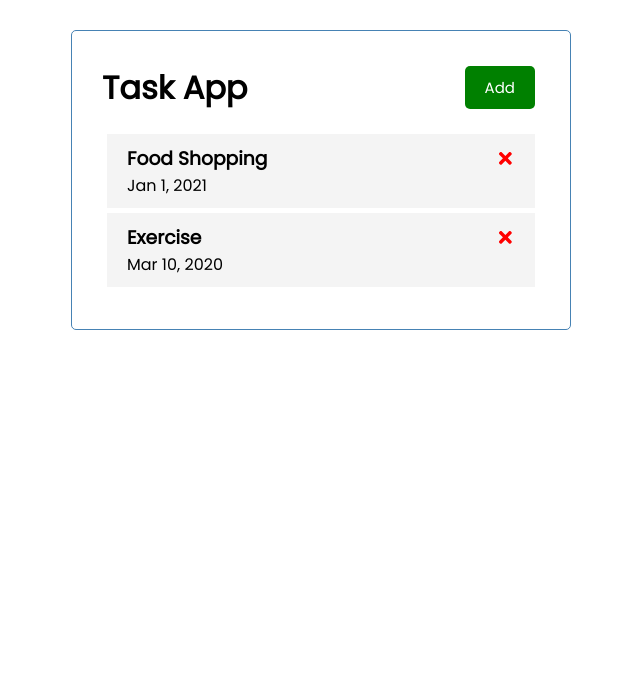
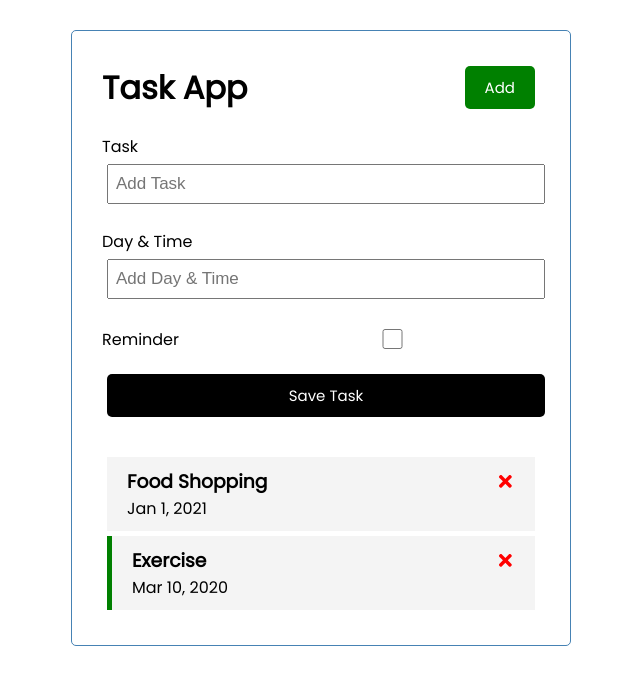
Before and after one commit to jordanchude/react-task-app, a React (Create React App) app in the folder react-task-app/: page / in a window 1280 px wide. Shown: the top 684 px of the page, without its empty margins (319-959 px from the left). Built offline with nearby package versions, Linux system fonts and the light colour scheme.

Commit message:
added form inputs

```diff
--- a/react-task-app/src/App.js
+++ b/react-task-app/src/App.js
@@ -3,6 +3,7 @@
 
 import Header from './components/Header'
 import Tasks from './components/Tasks'
+import AddTask from './components/AddTask'
 
 // JSX, NOT HTML
 function App() {
@@ -55,6 +56,7 @@
       {/* <Header title='Hello'/> */}
 
       <Header />
+      <AddTask />
       {/* if tasks is empty, show string */}
       {tasks.length > 0 ? <Tasks tasks={tasks} onDelete={deleteTask} onToggle={toggleReminder}/> : (
         'No Tasks to Show'
--- /dev/null
+++ b/react-task-app/src/components/AddTask.js
@@ -0,0 +1,40 @@
+import React from 'react'
+// import state because each component will have component-level state
+import { useState } from 'react'
+
+const AddTask = () => {
+    const [text, setText] = useState('')
+    const [day, setDay] = useState('')
+    const [reminder, setReminder] = useState('false')
+
+    return (
+        <form className = 'add-form'>
+            <div className='form-control'>
+                <label>Task</label>
+                <input type="text"
+                placeholder='Add Task'
+                value={text}
+                // set text state to whatever is input
+                onChange={(e) => setText(e.target.value)}/>
+            </div>
+
+            <div className='form-control'>
+                <label>Day & Time</label>
+                <input type="text"
+                placeholder='Add Day & Time'
+                value={day}
+                onChange={(e) => setDay(e.target.value)}/>
+            </div>
+
+            <div className='form-control form-control-check'>
+                <label>Reminder</label>
+                <input type="checkbox" value={reminder}
+                onChange={(e) => setReminder(e.currentTarget.checked)}/>
+            </div>
+
+            <input type="submit" value='Save Task' className='btn btn-block'/>
+        </form>
+    )
+}
+
+export default AddTask
--- a/react-task-app/src/components/Task.js
+++ b/react-task-app/src/components/Task.js
@@ -3,7 +3,9 @@
 
 const Task = ({ task, onDelete, onToggle }) => {
     return (
-        <div className='task' onDoubleClick={() => onToggle(task.id)}>
+        //  if task reminder is true, set class to 'reminder'
+        //  otherwise, leave alone
+        <div className={`task ${task.reminder ? 'reminder' : ''}`} onDoubleClick={() => onToggle(task.id)}>
             <h3>
                 {task.text}
                 <FaTimes style={{ color: 'red', cursor: 'pointer'}}
```
